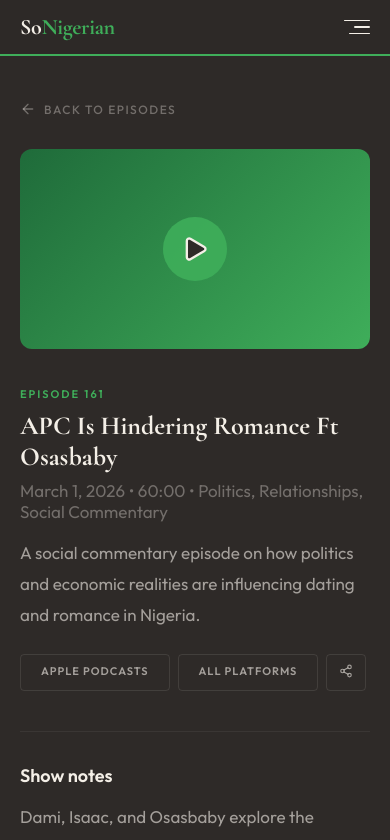
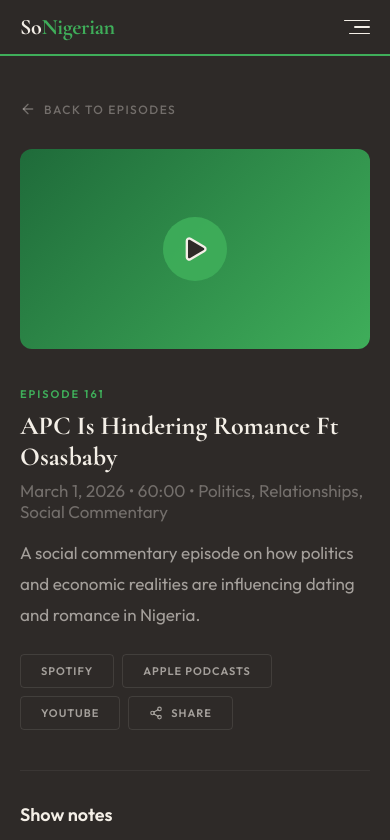
Before and after one commit to ajadonai/sonigerian, a React (Vite) app: page /episodes/apc-hindering-romance in a window 390 px wide. Shown: the top 840 px of the page. Built offline with nearby package versions, Linux system fonts and the light colour scheme.

Commit message:
Add: share button (copy/X/WhatsApp + native share on mobile), scroll reveal animations on all homepage sections

```diff
--- /dev/null
+++ b/src/components/ShareButton.css
@@ -0,0 +1,37 @@
+.share-wrap { position: relative; }
+.share-trigger {
+  display: flex; align-items: center; gap: 8px;
+  font-size: 11px; padding: 9px 20px; border-radius: 4px;
+  border: 1px solid rgba(244,239,231,0.1); color: var(--text-secondary);
+  font-weight: 600; text-transform: uppercase; letter-spacing: 1px;
+  transition: all 0.3s; background: none;
+  font-family: var(--font-body);
+}
+.share-trigger:hover { border-color: var(--bright-green); color: var(--bright-green); }
+
+.share-backdrop {
+  position: fixed; inset: 0; z-index: 50;
+}
+.share-menu {
+  position: absolute; bottom: calc(100% + 8px); right: 0;
+  background: var(--dark-bg); border: 1px solid rgba(244,239,231,0.08);
+  border-radius: 10px; padding: 6px; min-width: 170px; z-index: 51;
+  animation: shareIn 0.2s ease;
+}
+@keyframes shareIn {
+  from { opacity: 0; transform: translateY(6px); }
+  to { opacity: 1; transform: translateY(0); }
+}
+.share-option {
+  display: flex; align-items: center; gap: 10px;
+  width: 100%; padding: 10px 14px; border-radius: 6px;
+  background: none; border: none; color: var(--text-secondary);
+  font-family: var(--font-body); font-size: 13px;
+  cursor: pointer; transition: all 0.2s; text-align: left;
+}
+.share-option:hover { background: rgba(244,239,231,0.04); color: var(--off-white); }
+.share-option svg { flex-shrink: 0; }
+
+@media (max-width: 640px) {
+  .share-menu { right: auto; left: 0; }
+}
--- /dev/null
+++ b/src/components/ShareButton.jsx
@@ -0,0 +1,60 @@
+import { useState } from 'react';
+import { Share2, Link2, Check } from 'lucide-react';
+import './ShareButton.css';
+
+export default function ShareButton({ title, text, url }) {
+  const [copied, setCopied] = useState(false);
+  const [menuOpen, setMenuOpen] = useState(false);
+
+  const shareUrl = url || window.location.href;
+  const shareTitle = title || 'So Nigerian Podcast';
+  const shareText = text || '';
+
+  const handleNativeShare = async () => {
+    if (navigator.share) {
+      try {
+        await navigator.share({ title: shareTitle, text: shareText, url: shareUrl });
+      } catch (e) {}
+    } else {
+      setMenuOpen(!menuOpen);
+    }
+  };
+
+  const copyLink = () => {
+    navigator.clipboard.writeText(shareUrl);
+    setCopied(true);
+    setMenuOpen(false);
+    setTimeout(() => setCopied(false), 2000);
+  };
+
+  const encodedUrl = encodeURIComponent(shareUrl);
+  const encodedText = encodeURIComponent(`${shareTitle} — ${shareText}`);
+
+  return (
+    <div className="share-wrap">
+      <button className="share-trigger" onClick={handleNativeShare} aria-label="Share">
+        {copied ? <Check size={14} /> : <Share2 size={14} />}
+        {copied ? 'Copied' : 'Share'}
+      </button>
+
+      {menuOpen && (
+        <>
+          <div className="share-backdrop" onClick={() => setMenuOpen(false)} />
+          <div className="share-menu">
+            <button className="share-option" onClick={copyLink}>
+              <Link2 size={14} /> Copy link
+            </button>
+            <a className="share-option" href={`https://twitter.com/intent/tweet?text=${encodedText}&url=${encodedUrl}`} target="_blank" rel="noopener noreferrer" onClick={() => setMenuOpen(false)}>
+              <svg width="14" height="14" viewBox="0 0 24 24" fill="currentColor"><path d="M18.244 2.25h3.308l-7.227 8.26 8.502 11.24H16.17l-5.214-6.817L4.99 21.75H1.68l7.73-8.835L1.254 2.25H8.08l4.713 6.231zm-1.161 17.52h1.833L7.084 4.126H5.117z"/></svg>
+              Twitter / X
+            </a>
+            <a className="share-option" href={`https://wa.me/?text=${encodedText}%20${encodedUrl}`} target="_blank" rel="noopener noreferrer" onClick={() => setMenuOpen(false)}>
+              <svg width="14" height="14" viewBox="0 0 24 24" fill="currentColor"><path d="M17.472 14.382c-.297-.149-1.758-.867-2.03-.967-.273-.099-.471-.148-.67.15-.197.297-.767.966-.94 1.164-.173.199-.347.223-.644.075-.297-.15-1.255-.463-2.39-1.475-.883-.788-1.48-1.761-1.653-2.059-.173-.297-.018-.458.13-.606.134-.133.298-.347.446-.52.149-.174.198-.298.298-.497.099-.198.05-.371-.025-.52-.075-.149-.669-1.612-.916-2.207-.242-.579-.487-.5-.669-.51-.173-.008-.371-.01-.57-.01-.198 0-.52.074-.792.372-.272.297-1.04 1.016-1.04 2.479 0 1.462 1.065 2.875 1.213 3.074.149.198 2.096 3.2 5.077 4.487.709.306 1.262.489 1.694.625.712.227 1.36.195 1.871.118.571-.085 1.758-.719 2.006-1.413.248-.694.248-1.289.173-1.413-.074-.124-.272-.198-.57-.347m-5.421 7.403h-.004a9.87 9.87 0 01-5.031-1.378l-.361-.214-3.741.982.998-3.648-.235-.374a9.86 9.86 0 01-1.51-5.26c.001-5.45 4.436-9.884 9.888-9.884 2.64 0 5.122 1.03 6.988 2.898a9.825 9.825 0 012.893 6.994c-.003 5.45-4.437 9.884-9.885 9.884m8.413-18.297A11.815 11.815 0 0012.05 0C5.495 0 .16 5.335.157 11.892c0 2.096.547 4.142 1.588 5.945L.057 24l6.305-1.654a11.882 11.882 0 005.683 1.448h.005c6.554 0 11.89-5.335 11.893-11.893a11.821 11.821 0 00-3.48-8.413z"/></svg>
+              WhatsApp
+            </a>
+          </div>
+        </>
+      )}
+    </div>
+  );
+}
--- /dev/null
+++ b/src/lib/useReveal.js
@@ -0,0 +1,26 @@
+import { useEffect, useRef, useState } from 'react';
+
+export function useReveal(threshold = 0.15) {
+  const ref = useRef(null);
+  const [visible, setVisible] = useState(false);
+
+  useEffect(() => {
+    const el = ref.current;
+    if (!el) return;
+
+    const observer = new IntersectionObserver(
+      ([entry]) => {
+        if (entry.isIntersecting) {
+          setVisible(true);
+          observer.unobserve(el);
+        }
+      },
+      { threshold }
+    );
+
+    observer.observe(el);
+    return () => observer.disconnect();
+  }, [threshold]);
+
+  return [ref, visible];
+}
--- a/src/pages/EpisodeDetail.jsx
+++ b/src/pages/EpisodeDetail.jsx
@@ -1,7 +1,8 @@
 import { useParams, Link } from 'react-router-dom';
-import { ArrowLeft, Play, Share2 } from 'lucide-react';
+import { ArrowLeft, Play } from 'lucide-react';
 import { episodes } from '../data/placeholder';
 import SEO from '../components/SEO';
+import ShareButton from '../components/ShareButton';
 import './EpisodeDetail.css';
 
 export default function EpisodeDetail() {
@@ -30,9 +31,14 @@ export default function EpisodeDetail() {
           </div>
           <p className="detail-desc">{episode.description}</p>
           <div className="detail-platforms">
-            <a href={episode.audioLink} target="_blank" rel="noopener noreferrer" className="plat-btn">Apple Podcasts</a>
-            <a href="https://pod.link/sonigerian" target="_blank" rel="noopener noreferrer" className="plat-btn">All Platforms</a>
-            <button className="plat-btn share" onClick={() => { navigator.clipboard.writeText(window.location.href); }}><Share2 size={14} /></button>
+            <button className="plat-btn">Spotify</button>
+            <button className="plat-btn">Apple Podcasts</button>
+            <button className="plat-btn">YouTube</button>
+            <ShareButton
+              title={`EP ${episode.number}: ${episode.title} — So Nigerian`}
+              text={episode.description}
+              url={`https://sonigerian.vercel.app/episodes/${episode.slug}`}
+            />
           </div>
         </div>
       </div>
--- a/src/pages/Home.jsx
+++ b/src/pages/Home.jsx
@@ -3,11 +3,16 @@ import { Link } from 'react-router-dom';
 import { Play, ArrowRight, Send, ChevronRight } from 'lucide-react';
 import { episodes, dilemmas, siteConfig } from '../data/placeholder';
 import SEO from '../components/SEO';
+import { useReveal } from '../lib/useReveal';
 import './Home.css';
 
 export default function Home() {
   const [formData, setFormData] = useState({ name: '', email: '', message: '' });
   const [selectedOption, setSelectedOption] = useState(null);
+  const [aboutRef, aboutVisible] = useReveal();
+  const [episodesRef, episodesVisible] = useReveal();
+  const [dilemmaRef, dilemmaVisible] = useReveal();
+  const [contactRef, contactVisible] = useReveal();
   const latestEpisodes = episodes.slice(0, 4);
   const activeDilemma = dilemmas.find(d => d.active);
   const totalVotes = activeDilemma?.options.reduce((a, o) => a + o.votes, 0) || 0;
@@ -88,7 +93,7 @@ export default function Home() {
         </div>
       </section>
 
-      <section className="about-section" id="about">
+      <section className={`about-section reveal ${aboutVisible ? 'visible' : ''}`} id="about" ref={aboutRef}>
         <div className="about-left">
           <div className="eyebrow"><div className="eyebrow-line" /><span>About the Show</span></div>
           <h2 className="section-title">Stories that hit different.</h2>
@@ -108,7 +113,7 @@ export default function Home() {
         </div>
       </section>
 
-      <section className="episodes-section">
+      <section className={`episodes-section reveal ${episodesVisible ? 'visible' : ''}`} ref={episodesRef}>
         <div className="section-header">
           <div>
             <div className="eyebrow"><div className="eyebrow-line" /><span>Latest Episodes</span></div>
@@ -138,7 +143,7 @@ export default function Home() {
       </section>
 
       {activeDilemma && (
-        <section className="dilemma-section">
+        <section className={`dilemma-section reveal ${dilemmaVisible ? 'visible' : ''}`} ref={dilemmaRef}>
           <div className="dilemma-header">
             <div className="eyebrow"><div className="eyebrow-line" /><span>The Dilemma</span></div>
             <h2 className="section-title">What would you do?</h2>
@@ -168,7 +173,7 @@ export default function Home() {
         </section>
       )}
 
-      <section className="contact-section" id="contact">
+      <section className={`contact-section reveal ${contactVisible ? 'visible' : ''}`} id="contact" ref={contactRef}>
         <div className="contact-left">
           <div className="eyebrow"><div className="eyebrow-line" /><span>Get In Touch</span></div>
           <h2 className="section-title">Say something.</h2>
--- a/src/styles/global.css
+++ b/src/styles/global.css
@@ -102,3 +102,18 @@ img { display: block; max-width: 100%; }
   0%, 100% { transform: scale(1); opacity: 0.3; }
   50% { transform: scale(1.15); opacity: 0.6; }
 }
+
+/* Scroll reveal */
+.reveal {
+  opacity: 0;
+  transform: translateY(32px);
+  transition: opacity 0.7s cubic-bezier(0.22, 0.61, 0.36, 1),
+              transform 0.7s cubic-bezier(0.22, 0.61, 0.36, 1);
+}
+.reveal.visible {
+  opacity: 1;
+  transform: translateY(0);
+}
+.reveal-delay-1 { transition-delay: 0.1s; }
+.reveal-delay-2 { transition-delay: 0.2s; }
+.reveal-delay-3 { transition-delay: 0.3s; }
```
